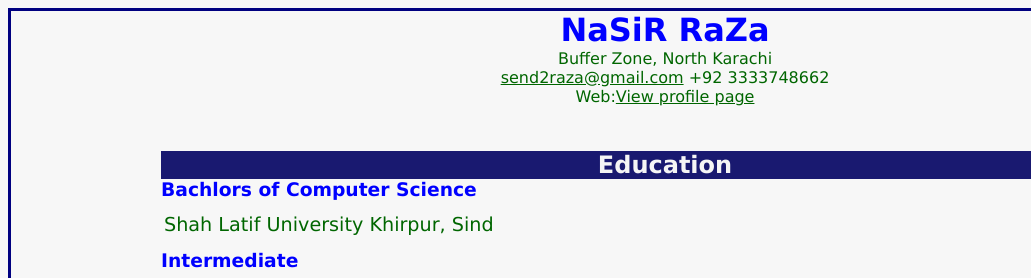
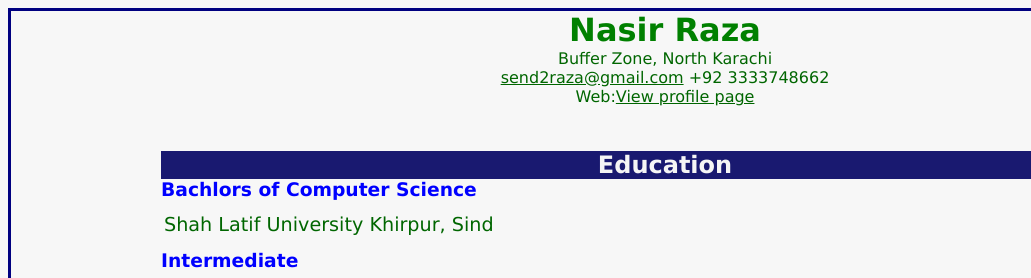
Before and after one commit to Nasir-Raza/My-Resume, a React app: page / in a window 1280 px wide. Shown: the top 278 px of the page, 0-1031 px from the left. Built offline with nearby package versions, Linux system fonts and the light colour scheme.

Commit message:
Name style and color changed

```diff
--- a/src/index.js
+++ b/src/index.js
@@ -14,7 +14,7 @@ function MyResume() {
       </div>
       <div>
         <ul>
-          <h1 className="pinfo">NaSiR RaZa</h1>
+          <h1 className="pinfo">Nasir Raza</h1>
           <li className="pinfo">Buffer Zone, North Karachi</li>
           <li className="pinfo">
             <u>send2raza@gmail.com</u> +92 3333748662
--- a/src/style.css
+++ b/src/style.css
@@ -67,7 +67,7 @@ ul {
 
 
 h1 {
-    color: blue;
+    color: green;
 }
 
 h2 {
```
Also changed, not shown: build/asset-manifest.json, build/index.html, build/static/js/main.8d2bd763.js.LICENSE.txt (renamed from build/static/js/main.a095a265.js.LICENSE.txt), 8 other files.
